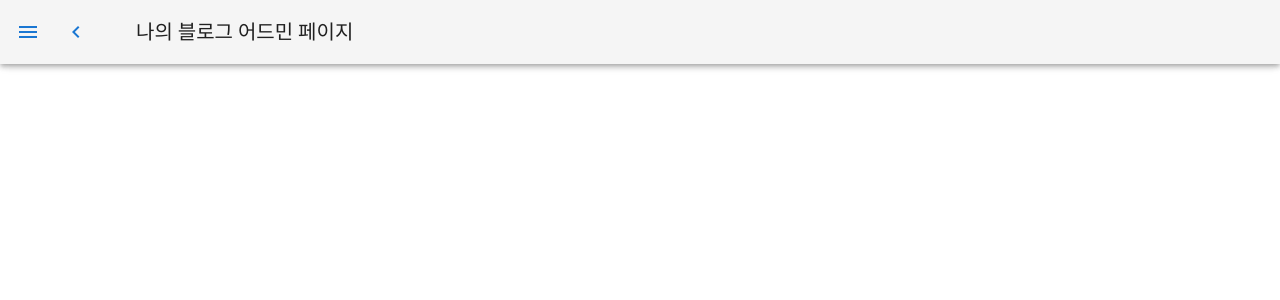
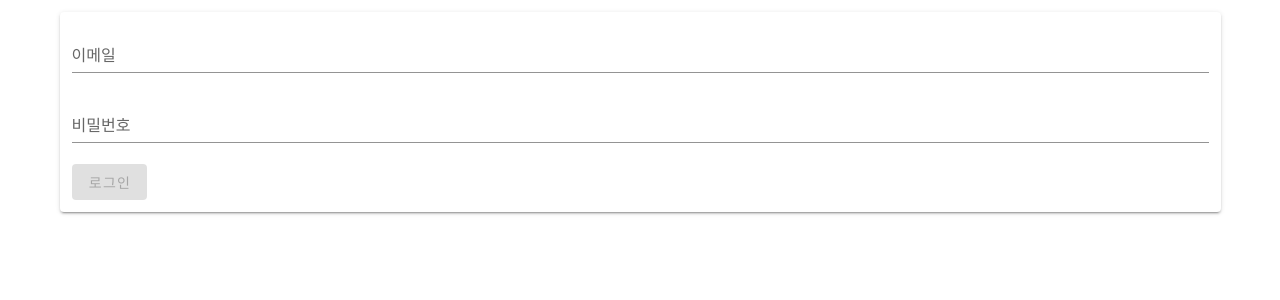
Before and after one commit to YuSunjo/blog-front, a Nuxt app in the folder blog-admin/: page /login in a window 1280 px wide. Before the commit this address had no page. Shown: the top 300 px of the page. Built offline with nearby package versions, Linux system fonts and the light colour scheme.

Commit message:
Feat/mid (#4)
* feat(middleware): middleware 생성중

* feat(login): 로그인하고 내 정보 commit

Co-authored-by: 유순조 <tnswh2023@phpschool.com>

```diff
--- a/blog-admin/component/login/LoginForm.vue
+++ b/blog-admin/component/login/LoginForm.vue
@@ -2,19 +2,25 @@
   <div>
     <v-container>
       <v-card>
-        <v-form>
+        <v-form ref='form' v-model='valid' @submit.p.prevent='onSubmitForm'>
           <v-container>
             <v-text-field
+              v-model='email'
+              :rules='emailRules'
               label="이메일"
               type="email"
               required
              />
             <v-text-field
+              v-model='password'
+              :rules='passwordRules'
               label="비밀번호"
               type="password"
               required
             />
-            <v-btn color="blue">로그인</v-btn>
+            <v-btn color="blue" type='submit' :disabled='!valid'>
+              로그인
+            </v-btn>
           </v-container>
         </v-form>
       </v-card>
@@ -24,7 +30,43 @@
 
 <script>
 export default {
-
+  data() {
+    return {
+      valid: false,
+      email: '',
+      password: '',
+      emailRules: [
+        v => !!v || '이메일은 필수입니다.',
+        v => /.+@.+/.test(v) || '이메일이 유효하지 않습니다'
+      ],
+      passwordRules: [
+        v => !!v || '비밀번호는 필수입니다.',
+      ]
+    }
+  },
+  computed: {
+    myInfo() {
+      return this.$store.state.members.myInfo
+    }
+  },
+  methods: {
+    onSubmitForm() {
+      if (this.$refs.form.validate()) {
+        this.$store.dispatch('members/login', {
+          email: this.email,
+          password: this.password,
+        })
+        .then(() => {
+          this.$router.push({
+            path: '/',
+          });
+        })
+        .catch(() => {
+          alert("아이디 또는 비밀번호가 맞지 않습니다");
+        })
+      }
+    }
+  }
 }
 </script>
 
--- /dev/null
+++ b/blog-admin/layouts/blank.vue
@@ -0,0 +1,15 @@
+<template>
+  <div>
+    <nuxt />
+  </div>
+</template>
+
+<script>
+export default {
+
+};
+</script>
+
+<style scoped>
+
+</style>
--- /dev/null
+++ b/blog-admin/middleware/anonymous.js
@@ -0,0 +1,5 @@
+export default function ({ store, redirect }) {
+  if (store.state.members.myInfo) {
+    redirect("/login");
+  }
+}
--- /dev/null
+++ b/blog-admin/middleware/authenticated.js
@@ -0,0 +1,5 @@
+export default function ({ store, redirect }) {
+  if (!store.state.members.myInfo) {
+    redirect("/login");
+  }
+}
--- a/blog-admin/nuxt.config.js
+++ b/blog-admin/nuxt.config.js
@@ -5,7 +5,11 @@ module.exports = {
   head: {
     title: "blog",
   },
-  modules: ["@nuxtjs/vuetify", "@nuxtjs/axios"],
+  modules: [
+    "@nuxtjs/vuetify",
+    "@nuxtjs/axios",
+    ["cookie-universal-nuxt", { alias: "cookiz" }],
+  ],
   vuetify: {},
   axios: {
     baseURL: "http://localhost:9000",
--- a/blog-admin/package.json
+++ b/blog-admin/package.json
@@ -15,6 +15,7 @@
     "@nuxtjs/axios": "^5.13.6",
     "@nuxtjs/vuetify": "^1.12.3",
     "axios": "^0.24.0",
+    "cookie-universal-nuxt": "^2.1.5",
     "nuxt": "^2.15.8",
     "vue": "^2.6.14",
     "vuetify": "^2.6.1"
--- a/blog-admin/pages/board.vue
+++ b/blog-admin/pages/board.vue
@@ -6,7 +6,6 @@
             v-model="selected"
             class="mb-4"
             active-class="primary--text"
-            @change="changeSelected"
         >
           <v-chip key="ALL" large filter>전체</v-chip>
           <v-chip v-for="(item,i) in retrieveCategory" :key="i" large filter>
@@ -30,7 +29,7 @@ export default {
   components: {BoardCard},
   data() {
     return {
-      selected: [0],
+      selected: true,
       retrieveCategory: [
         {
           'id': 1,
@@ -48,11 +47,6 @@ export default {
     }
   },
   methods: {
-    changeSelected() {
-      if (this.selected[0] === 0) {
-
-      }
-    }
   }
 
 };
--- /dev/null
+++ b/blog-admin/pages/login.vue
@@ -0,0 +1,17 @@
+<template>
+  <div>
+    <LoginForm />
+  </div>
+</template>
+
+<script>
+import LoginForm from '../component/login/LoginForm';
+export default {
+  layout: 'blank',
+  components: {LoginForm},
+};
+</script>
+
+<style scoped>
+
+</style>
--- a/blog-admin/store/members.js
+++ b/blog-admin/store/members.js
@@ -1,9 +1,40 @@
 export const state = () => ({
-    hello: 'vuex'
-})
+  myInfo: null,
+});
 
 export const mutations = {
-    hello(state) {
-        state.hello = "hello world"
-    }
-}
+  hello(state) {
+    state.hello = "hello world";
+  },
+  setMyInfo(state, payload) {
+    state.myInfo = payload;
+  },
+};
+
+export const actions = {
+  async login({ commit }, payload) {
+    let response = await this.$axios.post("/api/v1/admin/member/login", {
+      email: payload.email,
+      password: payload.password,
+    });
+    console.log(response);
+    sessionStorage.setItem("token", response.data.data);
+    let myResponse = await this.$axios.get("api/v1/admin/member", {
+      headers: {
+        Authorization: sessionStorage.getItem("token"),
+      },
+    });
+    console.log(myResponse);
+    commit("setMyInfo", myResponse.data.data);
+    // await dispatch("getMyInfo");
+  },
+  // async getMyInfo({ commit }, payload) {
+  //   let response = await this.$axios.get("api/v1/admin/member", {
+  //     headers: {
+  //       Authorization: sessionStorage.getItem("token"),
+  //     },
+  //   });
+  //   console.log(response);
+  //   commit("setMyInfo", response.data.data);
+  // },
+};
```
